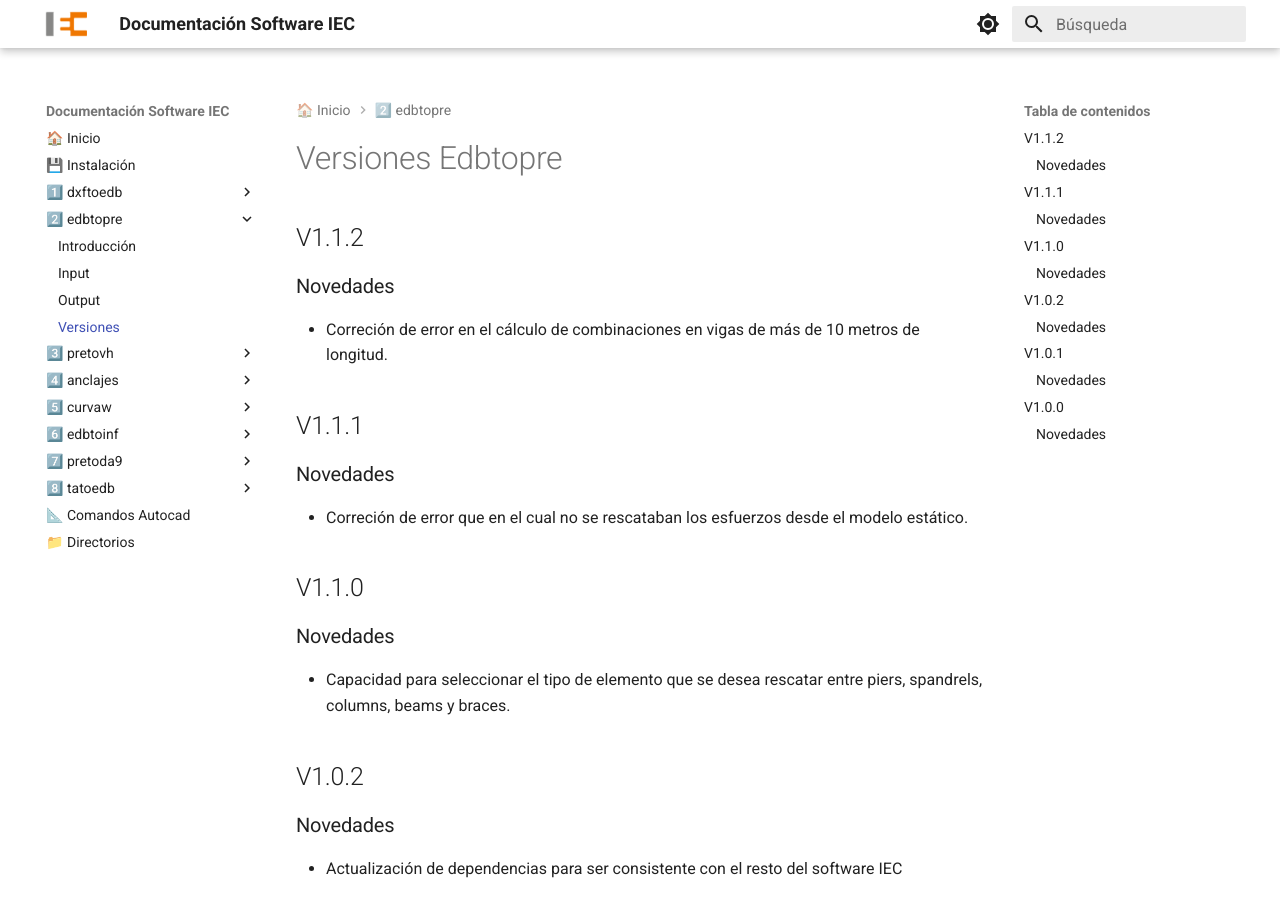
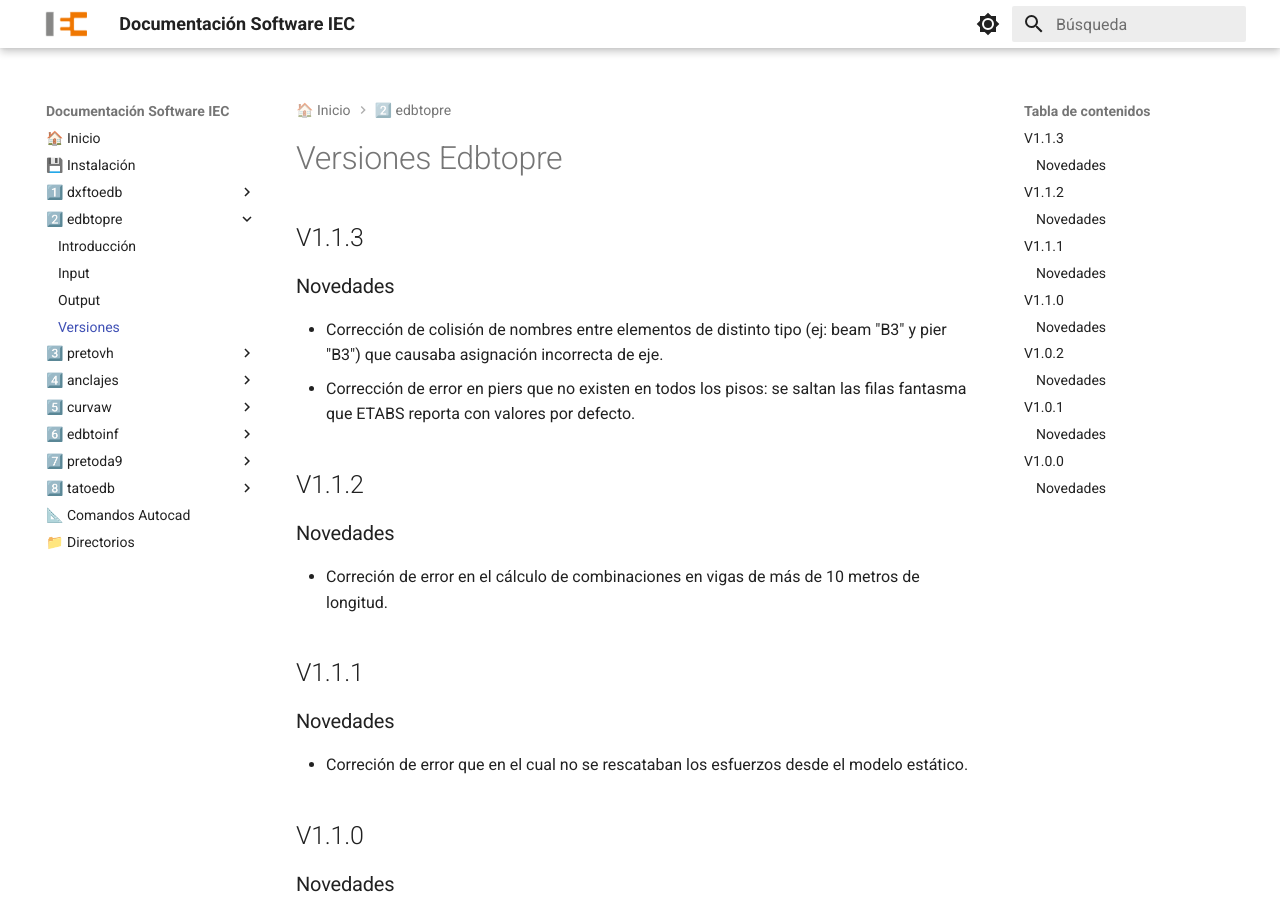
Before and after one commit to iec-ingenieria/documentacion, an MkDocs documentation site: the page built from docs/edbtopre/versiones.md, in a window 1280 px wide and 900 px high. Built offline with MkDocs 1.6.1 and Material for MkDocs 9.7.7, drawn with Linux system fonts in a browser that asks for light colours.

Commit message:
docs: agregar notas de versión edbtopre v1.1.3

```diff
--- a/docs/edbtopre/versiones.md
+++ b/docs/edbtopre/versiones.md
@@ -1,4 +1,11 @@
 # Versiones Edbtopre
+
+## V1.1.3
+
+### Novedades
+
+  - Corrección de colisión de nombres entre elementos de distinto tipo (ej: beam "B3" y pier "B3") que causaba asignación incorrecta de eje.
+  - Corrección de error en piers que no existen en todos los pisos: se saltan las filas fantasma que ETABS reporta con valores por defecto.
 
 ## V1.1.2
 
```
